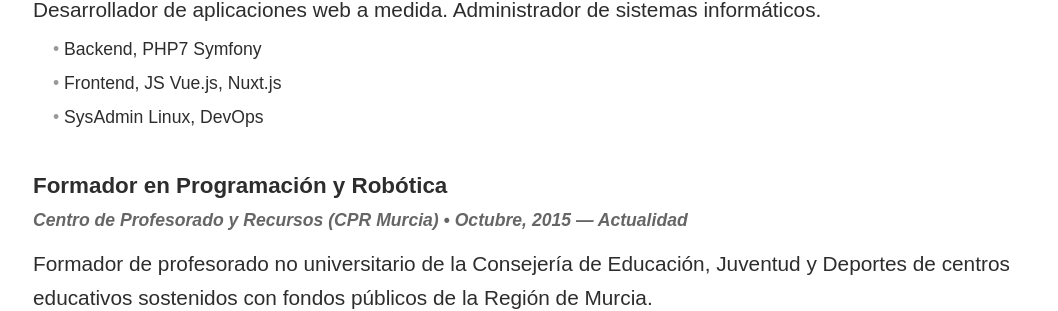
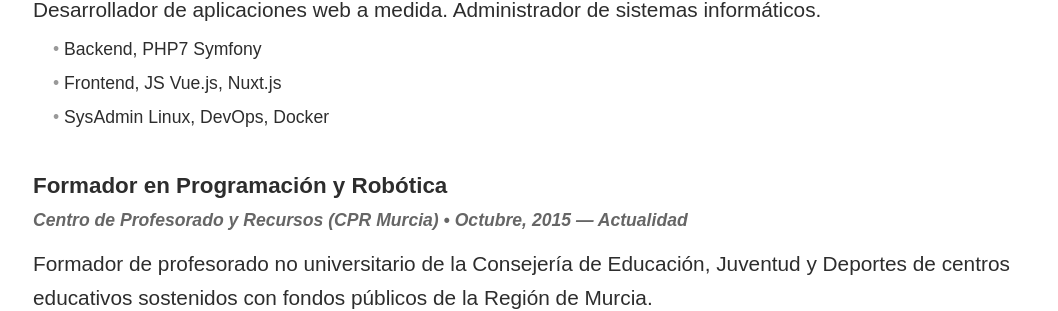
Before and after one commit to migueabellan/migueabellan.github.io, a Jekyll site: the page built from index.html, in a window 1280 px wide and 900 px high, scrolled down 576 px. Shown: the part 153-464 px from the top of the window, without its empty margins (110-1168 px from the left). Built offline with Jekyll 4.4.1, drawn with Linux system fonts in a browser that asks for light colours; nearby versions of some CDN libraries.

Commit message:
Update experience.yml

```diff
--- a/_data/experience.yml
+++ b/_data/experience.yml
@@ -5,7 +5,7 @@
   items:
     - Backend, PHP7 Symfony
     - Frontend, JS Vue.js, Nuxt.js
-    - SysAdmin Linux, DevOps
+    - SysAdmin Linux, DevOps, Docker
 
 - company: Formador en Programación y Robótica
   position: Centro de Profesorado y Recursos (CPR Murcia)
```
